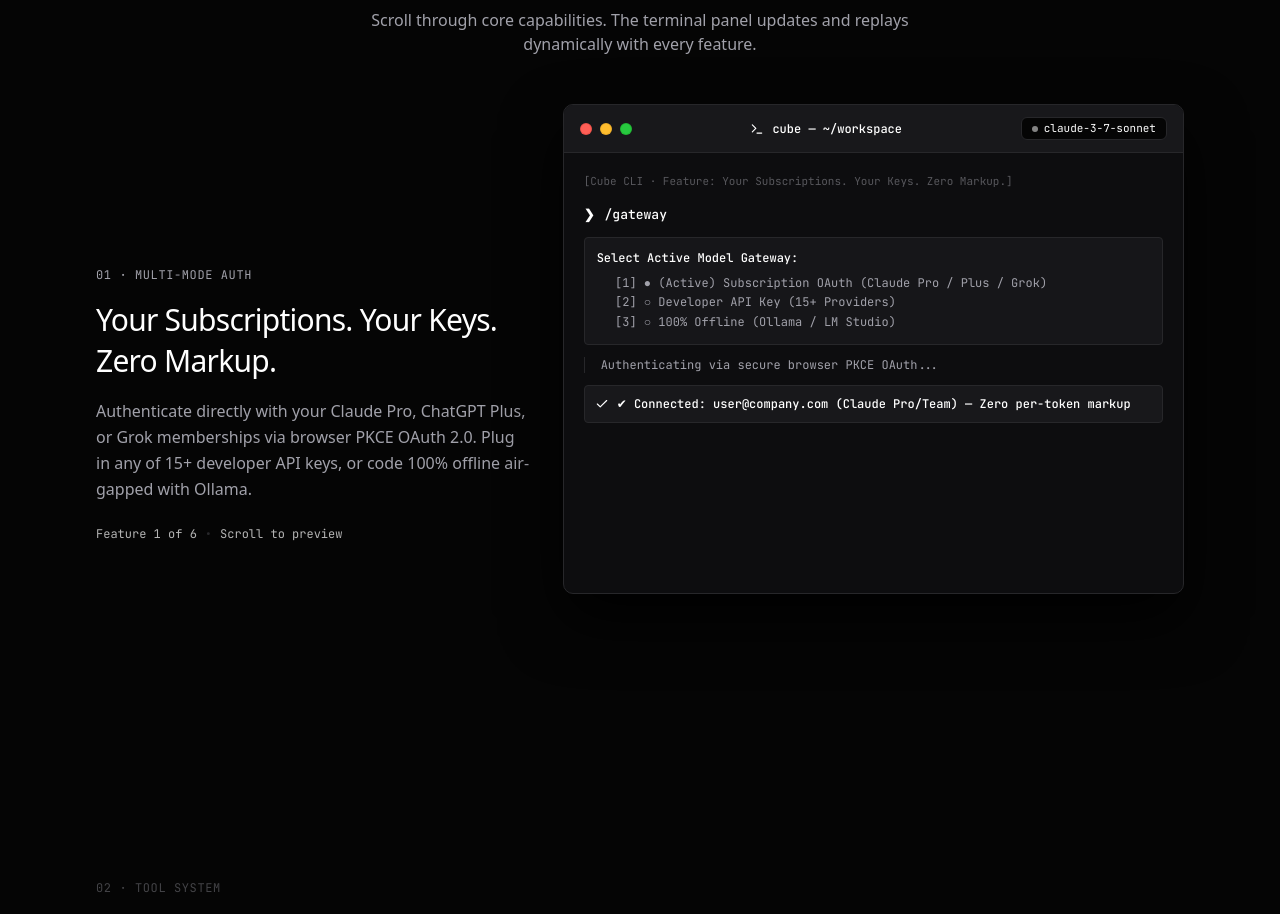
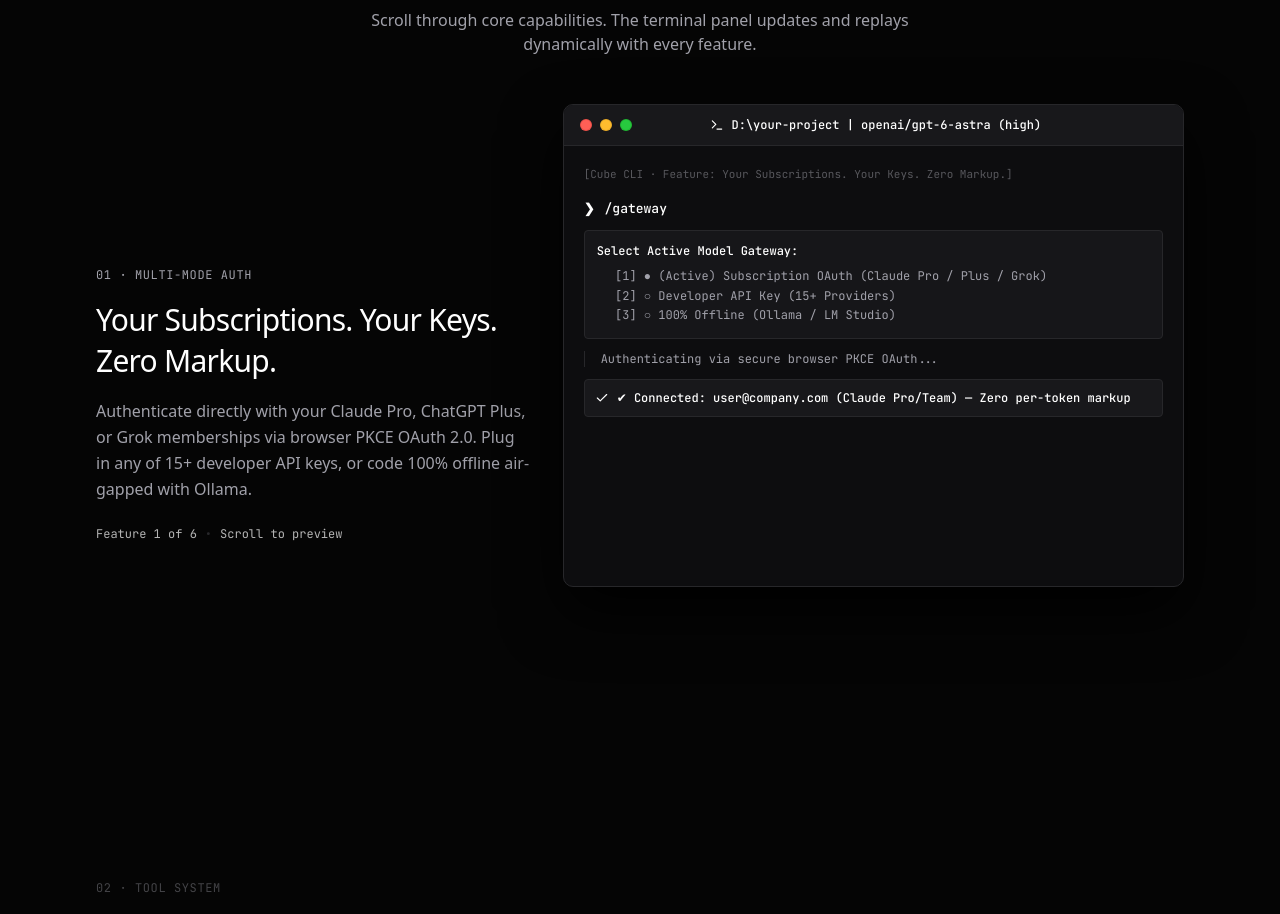
Before and after one commit to hphucdev-04/cube-landing, a Next.js app: page / in a window 1280 px wide. Shown: the part 979-1893 px from the top of the page. Built offline with nearby package versions, Linux system fonts and the light colour scheme.

Commit message:
fix(terminal): update window title to D:\your-project | openai/gpt-6-astra (high) and remove model status pill

```diff
--- a/src/components/showcase/scroll-showcase.tsx
+++ b/src/components/showcase/scroll-showcase.tsx
@@ -314,17 +314,16 @@
                   <span className="w-3 h-3 rounded-full bg-[#27C93F] border border-[#1AAB29]/50" />
                 </div>
 
-                {/* Path bar */}
-                <div className="flex items-center gap-2 text-xs font-mono text-[#A1A1AA]">
-                  <Terminal className="w-3.5 h-3.5 text-white" />
-                  <span className="text-white font-medium">cube — ~/workspace</span>
+                {/* Path and title bar */}
+                <div className="flex items-center gap-2 text-xs font-mono text-[#A1A1AA] truncate px-2">
+                  <Terminal className="w-3.5 h-3.5 text-white shrink-0" />
+                  <span className="text-white font-medium truncate">
+                    D:\your-project | openai/gpt-6-astra (high)
+                  </span>
                 </div>
 
-                {/* Model status */}
-                <div className="flex items-center gap-1.5 px-2.5 py-0.5 rounded-md bg-[#050505] border border-[#27272A] text-[11px] font-mono text-[#A1A1AA]">
-                  <span className="w-1.5 h-1.5 rounded-full bg-white animate-pulse" />
-                  <span className="text-white">{activeFeature.model}</span>
-                </div>
+                {/* Right spacer to balance traffic light buttons */}
+                <div className="w-12 shrink-0 hidden sm:block" />
               </div>
 
               {/* Terminal Screen Content */}
--- a/src/components/terminal/terminal-simulator.tsx
+++ b/src/components/terminal/terminal-simulator.tsx
@@ -128,16 +128,15 @@
           </div>
 
           {/* Window Title */}
-          <div className="flex items-center gap-2 text-xs font-mono text-[#A1A1AA]">
-            <FolderGit2 className="w-3.5 h-3.5 text-white" />
-            <span className="text-white font-medium">cube — ~/workspace</span>
+          <div className="flex items-center gap-2 text-xs font-mono text-[#A1A1AA] truncate px-2">
+            <FolderGit2 className="w-3.5 h-3.5 text-white shrink-0" />
+            <span className="text-white font-medium truncate">
+              D:\your-project | openai/gpt-6-astra (high)
+            </span>
           </div>
 
-          {/* Model Status Pill */}
-          <div className="flex items-center gap-1.5 px-2.5 py-0.5 rounded-md bg-[#050505] border border-[#27272A] text-[11px] font-mono text-white">
-            <span className="w-1.5 h-1.5 rounded-full bg-white animate-pulse" />
-            <span>{scenario.model}</span>
-          </div>
+          {/* Right spacer to balance traffic light buttons */}
+          <div className="w-12 shrink-0 hidden sm:block" />
         </div>
 
         {/* Terminal Body Content */}
```
